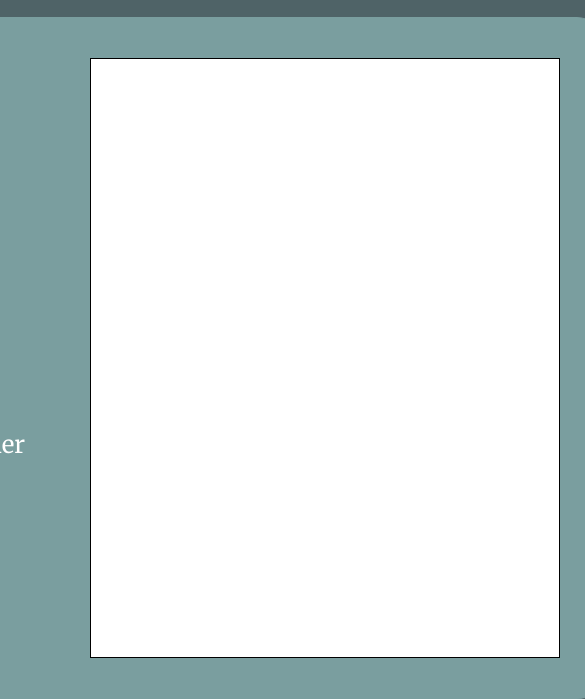
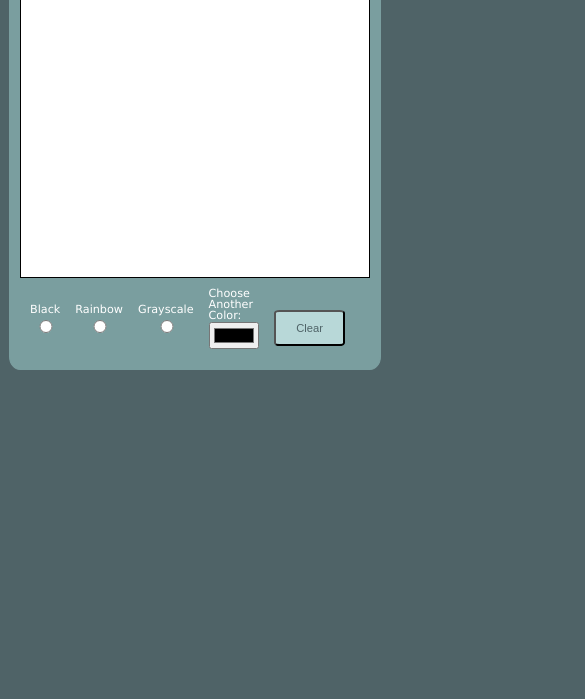
Before and after one commit to ljm1991/etch, a plain HTML site: page index.html in a window 390 px wide. Shown: the part 251-950 px from the top of the page, 585 px wide, since content can reach past the window. Drawn offline with Linux system fonts and the light colour scheme.

Commit message:
Add responsiveness

```diff
--- a/index.html
+++ b/index.html
@@ -6,11 +6,6 @@
     <meta http-equiv="X-UA-Compatible" content="IE=edge">
     <meta name="viewport" content="width=device-width, initial-scale=1.0">
     <link rel="stylesheet" href="style.css">
-    <link rel="preconnect" href="https://fonts.googleapis.com">
-    <link rel="preconnect" href="https://fonts.gstatic.com" crossorigin>
-    <link
-        href="https://fonts.googleapis.com/css2?family=Merriweather:ital,wght@0,300;0,400;0,700;0,900;1,300;1,400;1,700;1,900&display=swap"
-        rel="stylesheet">
     <title>Etch-A-Sketch</title>
 </head>
 
--- a/style.css
+++ b/style.css
@@ -134,6 +134,10 @@ table {
     border-spacing: 0;
 }
 
+* {
+    box-sizing: border-box;
+}
+
 body {
     display: flex;
     flex-direction: column;
@@ -142,7 +146,7 @@ body {
     height: 100vh;
     background-color: #4f6367;
     color: white;
-    font-family: 'Merriweather', serif;
+    font-family: Verdana, Geneva, Tahoma, sans-serif
 }
 
 h1 {
@@ -177,7 +181,7 @@ h1 {
 }
 
 .select {
-    margin: 10px
+    margin-right: 15px
 }
 
 input[type="radio"] {
@@ -198,6 +202,76 @@ button {
     font-size: 1.2rem;
 }
 
-* {
-    box-sizing: border-box;
+@media (max-width: 1130px) {
+    .container {
+        height: 500px;
+        width: 500px;
+    }
+
 }
+
+@media (max-width: 950px) {
+    .container {
+        height: 500px;
+        width: 500px;
+    }
+
+    #inputs {
+        flex-direction: row;
+        padding: 10px;
+        align-items: flex-start;
+
+    }
+
+    .main {
+        flex-direction: column-reverse;
+        align-items: center;
+        justify-content: center;
+        padding: 20px;
+    }
+
+    button {
+        font-size: 1rem;
+    }
+
+    label {
+        font-size: 1.2rem;
+    }
+
+    .select {
+        display: flex;
+        flex-direction: column;
+
+    }
+
+    input[type="radio"] {
+        margin-top: 5px;
+        vertical-align: bottom;
+    }
+}
+
+@media (max-width: 650px) {
+    .container {
+        height: 350px;
+        width: 350px;
+    }
+
+    .main {
+        padding: 10px;
+    }
+
+    #inputs {
+        align-items: center;
+
+    }
+
+    h1 {
+        margin-top: 10px;
+        font-size: 2rem;
+    }
+
+    label,
+    button {
+        font-size: .7rem;
+    }
+}
```
